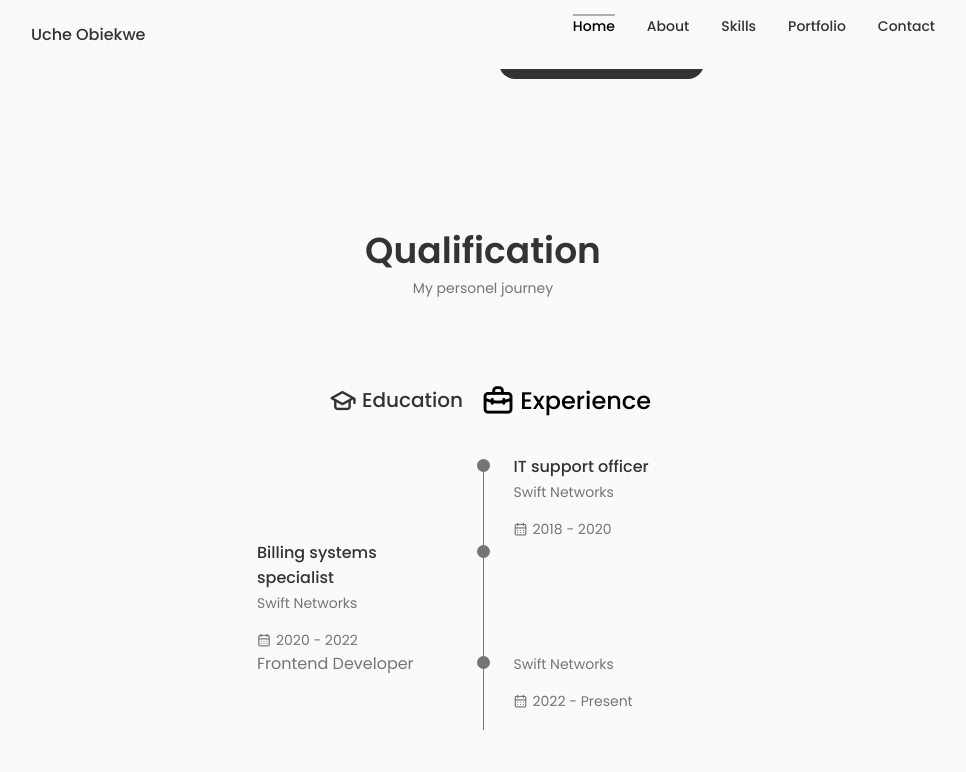
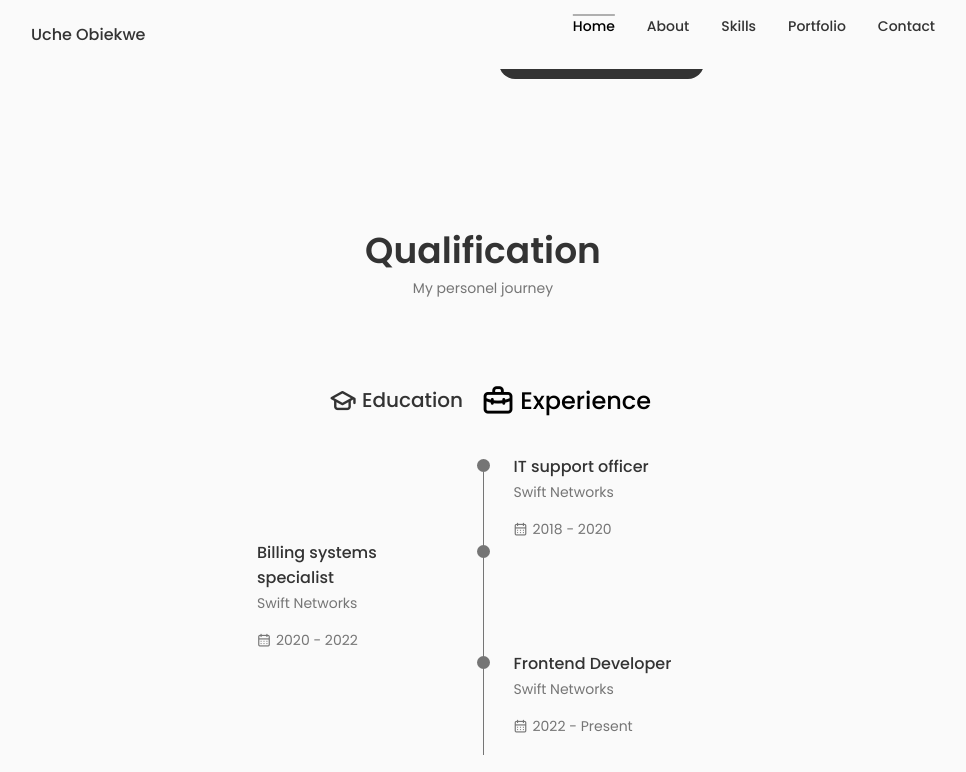
Before and after one commit to dvke/Portfolio-Website, a React (Vite) app: page / in a window 1280 px wide. Both pictures are taken after a click on the element "Experience". Shown: the part 1317-2089 px from the top of the page, without its empty margins (157-1123 px from the left). Built offline with nearby package versions, Linux system fonts and the light colour scheme.

Commit message:
timeline update

```diff
--- a/src/components/qualification/Qualification.jsx
+++ b/src/components/qualification/Qualification.jsx
@@ -107,14 +107,14 @@ const Qualification = () => {
             </div>
 
             <div className="qualification__data">
-              <div>Frontend Developer</div>
+              <div></div>
 
               <div>
                 <span className="qualification__rounder"></span>
                 <span className="qualification__line"></span>
               </div>
               <div>
-                <h3 className="qualification__title"></h3>
+                <h3 className="qualification__title">Frontend Developer</h3>
                 <span className="qualification__subtitle">Swift Networks</span>
                 <div className="qualification__calendar">
                   <i className="uil uil-calendar-alt"></i>
```
